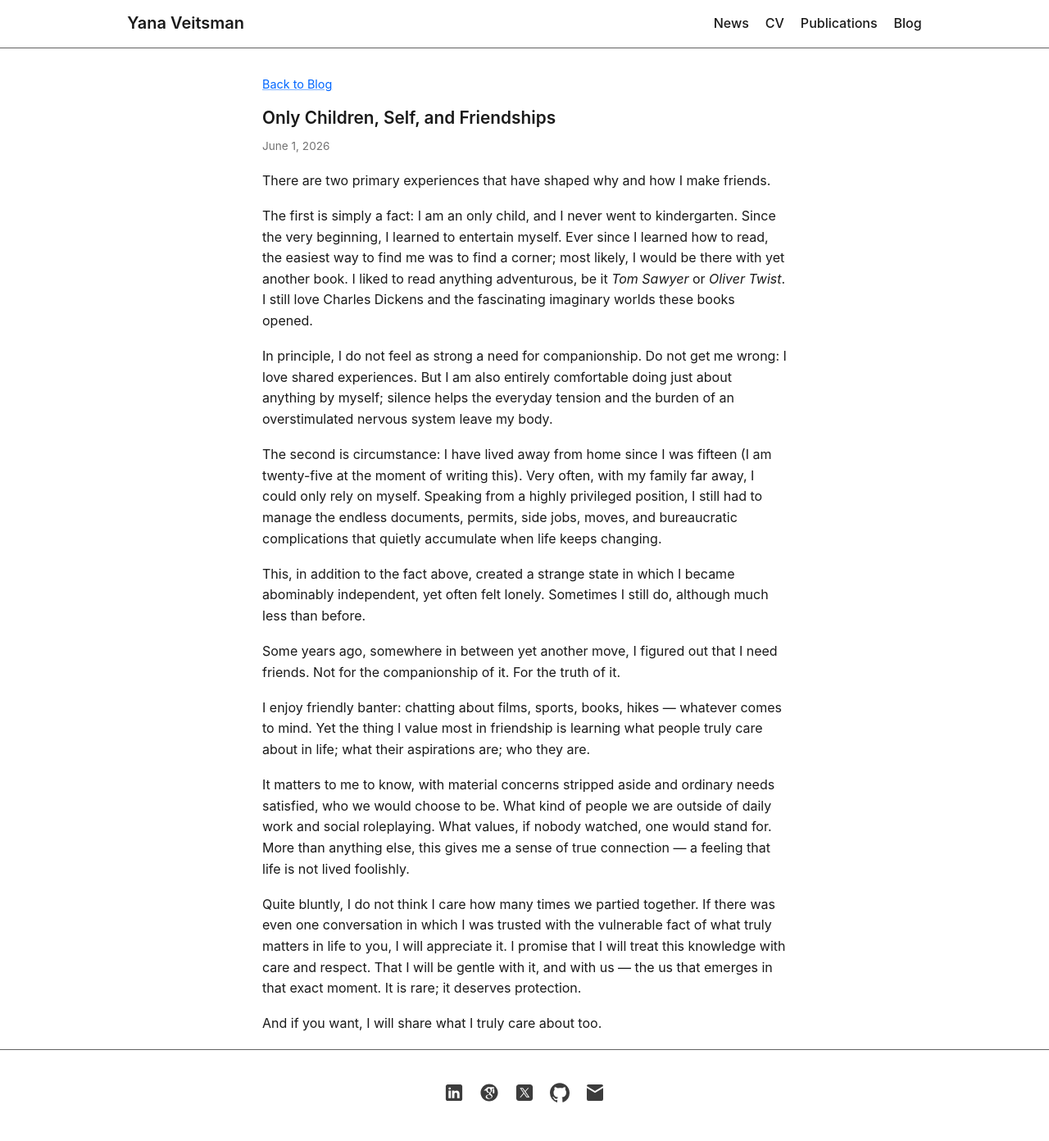
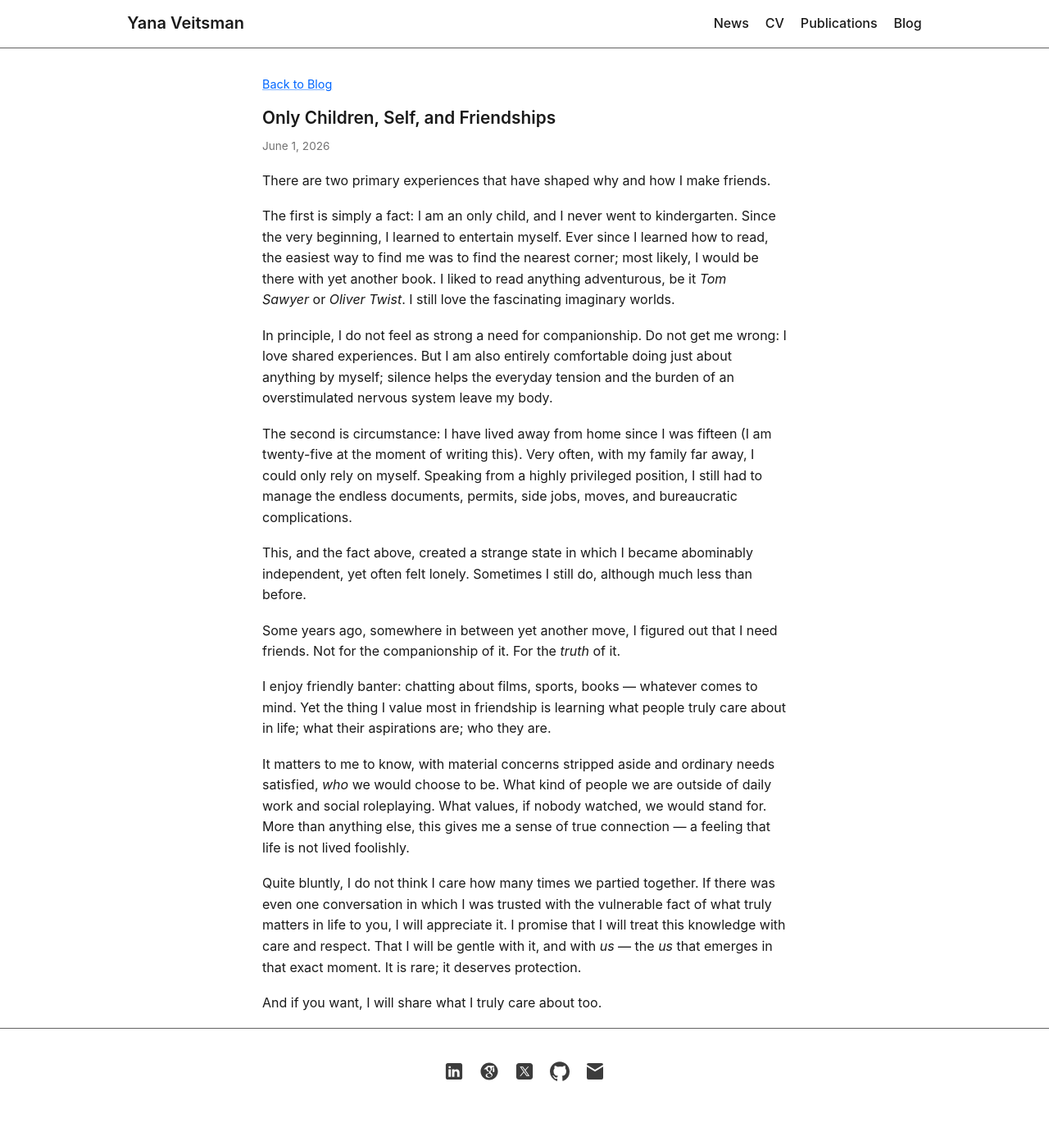
Before and after one commit to yan-vei/yan-vei.github.io, a Jekyll site: the page built from _posts/2026-05-31-only-children-friendships.md, in a window 1280 px wide. Shown: the whole page at 82% size. Built offline with Jekyll 4.4.1, drawn with Linux system fonts in a browser that asks for light colours; after the commit the page ends 1367 px from its top, so only the background shows below that.

Commit message:
edit text

```diff
--- a/_posts/2026-05-31-only-children-friendships.md
+++ b/_posts/2026-05-31-only-children-friendships.md
@@ -9,20 +9,20 @@
 
 There are two primary experiences that have shaped why and how I make friends.
 
-The first is simply a fact: I am an only child, and I never went to kindergarten. Since the very beginning, I learned to entertain myself. Ever since I learned how to read, the easiest way to find me was to find a corner; most likely, I would be there with yet another book. I liked to read anything adventurous, be it *Tom Sawyer* or *Oliver Twist*. I still love Charles Dickens and the fascinating imaginary worlds these books opened.
+The first is simply a fact: I am an only child, and I never went to kindergarten. Since the very beginning, I learned to entertain myself. Ever since I learned how to read, the easiest way to find me was to find the nearest corner; most likely, I would be there with yet another book. I liked to read anything adventurous, be it *Tom Sawyer* or *Oliver Twist*. I still love the fascinating imaginary worlds.
 
 In principle, I do not feel as strong a need for companionship. Do not get me wrong: I love shared experiences. But I am also entirely comfortable doing just about anything by myself; silence helps the everyday tension and the burden of an overstimulated nervous system leave my body.
 
-The second is circumstance: I have lived away from home since I was fifteen (I am twenty-five at the moment of writing this). Very often, with my family far away, I could only rely on myself. Speaking from a highly privileged position, I still had to manage the endless documents, permits, side jobs, moves, and bureaucratic complications that quietly accumulate when life keeps changing.
+The second is circumstance: I have lived away from home since I was fifteen (I am twenty-five at the moment of writing this). Very often, with my family far away, I could only rely on myself. Speaking from a highly privileged position, I still had to manage the endless documents, permits, side jobs, moves, and bureaucratic complications.
 
-This, in addition to the fact above, created a strange state in which I became abominably independent, yet often felt lonely. Sometimes I still do, although much less than before.
+This, and the fact above, created a strange state in which I became abominably independent, yet often felt lonely. Sometimes I still do, although much less than before.
 
-Some years ago, somewhere in between yet another move, I figured out that I need friends. Not for the companionship of it. For the truth of it.
+Some years ago, somewhere in between yet another move, I figured out that I need friends. Not for the companionship of it. For the *truth* of it.
 
-I enjoy friendly banter: chatting about films, sports, books, hikes — whatever comes to mind. Yet the thing I value most in friendship is learning what people truly care about in life; what their aspirations are; who they are.
+I enjoy friendly banter: chatting about films, sports, books — whatever comes to mind. Yet the thing I value most in friendship is learning what people truly care about in life; what their aspirations are; who they are.
 
-It matters to me to know, with material concerns stripped aside and ordinary needs satisfied, who we would choose to be. What kind of people we are outside of daily work and social roleplaying. What values, if nobody watched, one would stand for. More than anything else, this gives me a sense of true connection — a feeling that life is not lived foolishly.
+It matters to me to know, with material concerns stripped aside and ordinary needs satisfied, *who* we would choose to be. What kind of people we are outside of daily work and social roleplaying. What values, if nobody watched, we would stand for. More than anything else, this gives me a sense of true connection — a feeling that life is not lived foolishly.
 
-Quite bluntly, I do not think I care how many times we partied together. If there was even one conversation in which I was trusted with the vulnerable fact of what truly matters in life to you, I will appreciate it. I promise that I will treat this knowledge with care and respect. That I will be gentle with it, and with us — the us that emerges in that exact moment. It is rare; it deserves protection.
+Quite bluntly, I do not think I care how many times we partied together. If there was even one conversation in which I was trusted with the vulnerable fact of what truly matters in life to you, I will appreciate it. I promise that I will treat this knowledge with care and respect. That I will be gentle with it, and with *us* — the *us* that emerges in that exact moment. It is rare; it deserves protection.
 
 And if you want, I will share what I truly care about too.
```
